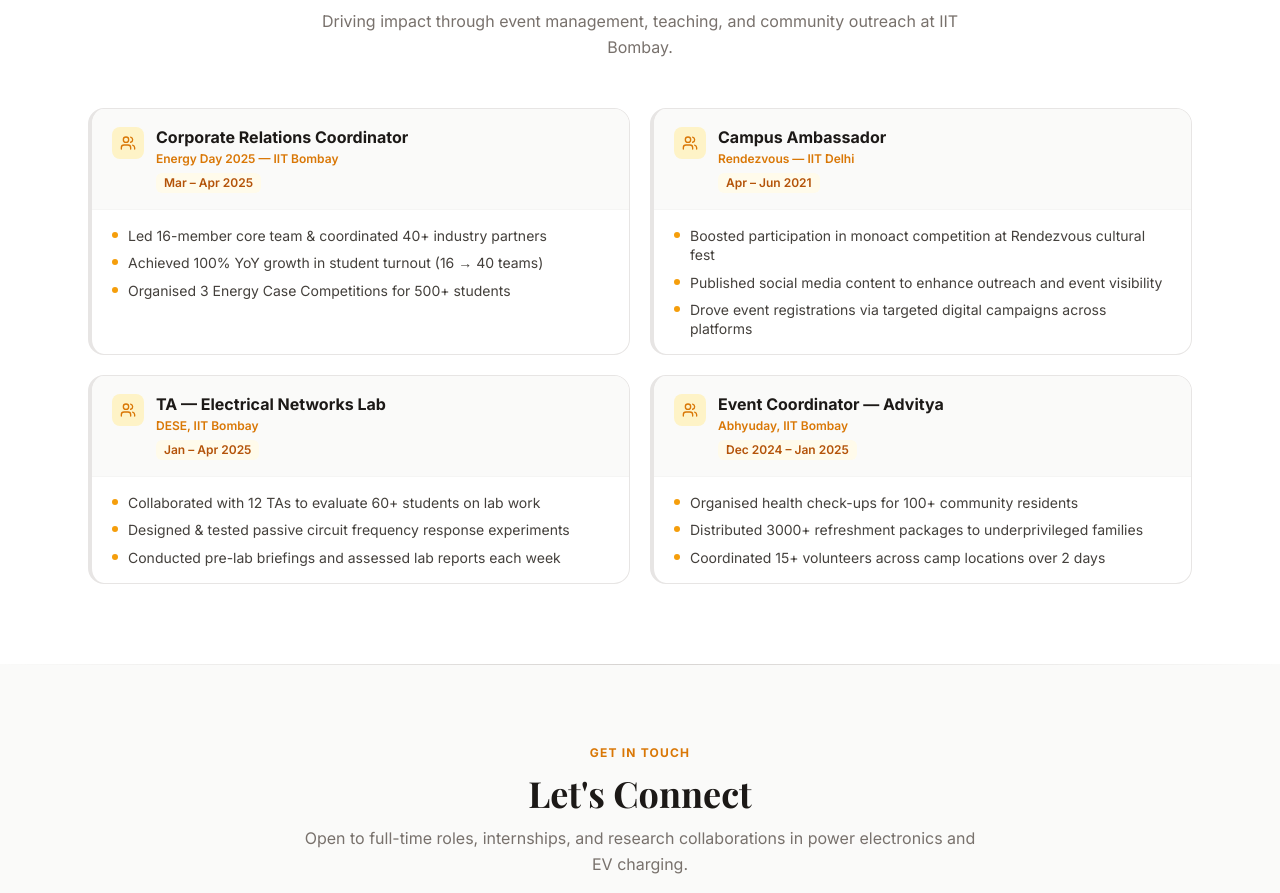
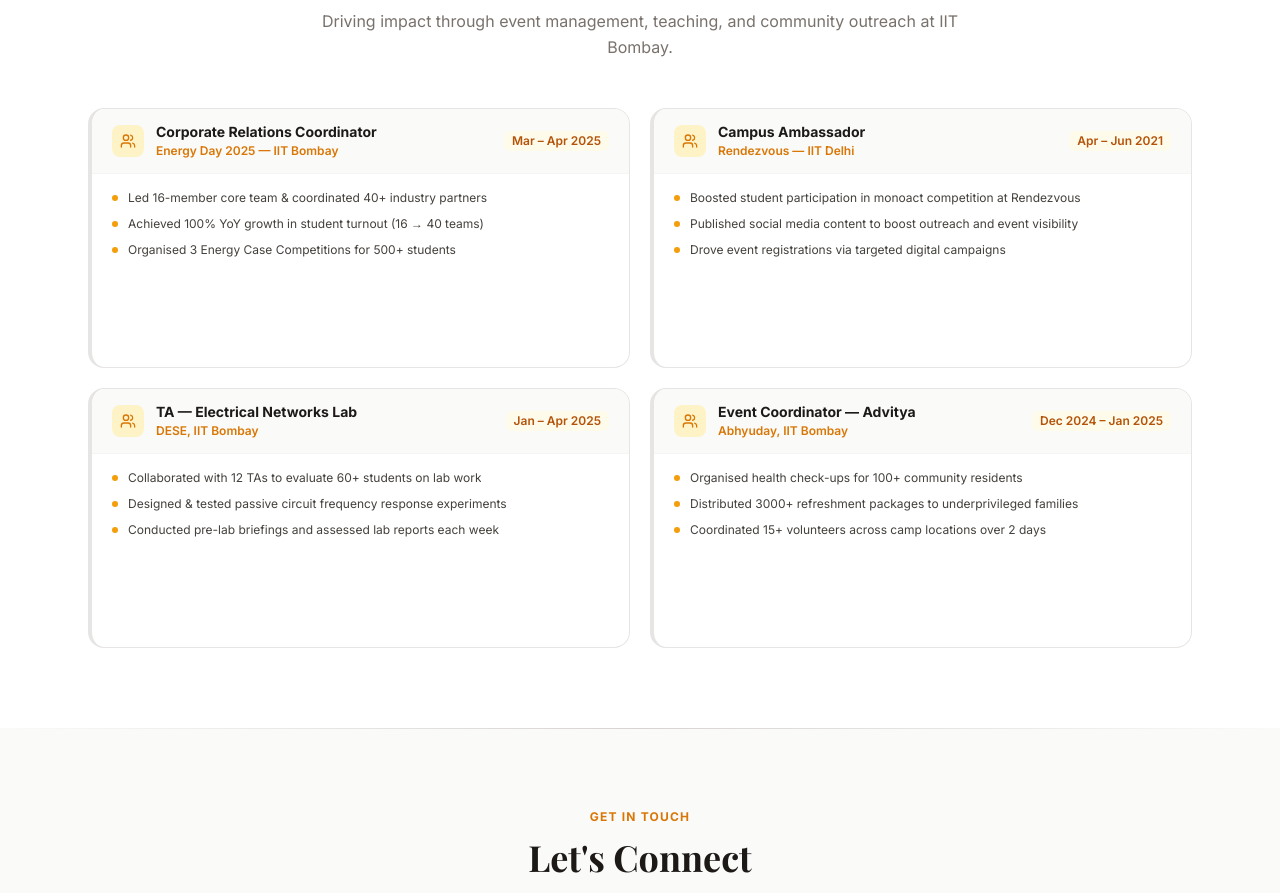
Before and after one commit to AdityaKumar123-aks/my-portfolio, a React (Create React App) app: page / in a window 1280 px wide. Shown: the part 8355-9248 px from the top of the page. Built offline with nearby package versions, Linux system fonts and the light colour scheme.

Commit message:
Refactor leadership role points and styling

```diff
--- a/src/App.js
+++ b/src/App.js
@@ -272,9 +272,9 @@ const leadership = [
     org: "Rendezvous — IIT Delhi",
     period: "Apr – Jun 2021",
     points: [
-      "Boosted participation in monoact competition at Rendezvous cultural fest",
-      "Published social media content to enhance outreach and event visibility",
-      "Drove event registrations via targeted digital campaigns across platforms",
+      "Boosted student participation in monoact competition at Rendezvous",
+      "Published social media content to boost outreach and event visibility",
+      "Drove event registrations via targeted digital campaigns",
     ],
   },
   {
@@ -1307,32 +1307,32 @@ const LeadershipSection = ({ darkMode }) => (
       <div className="grid md:grid-cols-2 gap-5">
         {leadership.map((role, i) => (
           <Reveal key={role.role} delay={i * 80}>
-            <div className={`h-full rounded-2xl border-l-4 border-amber-500 overflow-hidden transition-all hover:-translate-y-0.5 hover:shadow-lg ${
+            <div className={`h-[260px] rounded-2xl border-l-4 border-amber-500 overflow-hidden transition-all hover:-translate-y-0.5 hover:shadow-lg flex flex-col ${
               darkMode
                 ? "bg-slate-800 border-t border-r border-b border-slate-700 hover:shadow-amber-500/5"
                 : "bg-white border-t border-r border-b border-stone-200 hover:shadow-stone-200"
             }`}>
               {/* Header strip */}
-              <div className={`px-4 sm:px-5 py-3 sm:py-4 border-b ${darkMode ? "border-slate-700 bg-slate-800/60" : "border-stone-100 bg-stone-50"}`}>
-                <div className="flex items-start gap-3">
-                  <div className={`w-8 h-8 rounded-lg flex items-center justify-center flex-shrink-0 mt-0.5 ${darkMode ? "bg-amber-400/15 text-amber-400" : "bg-amber-100 text-amber-600"}`}>
+              <div className={`px-5 py-3.5 border-b flex-shrink-0 ${darkMode ? "border-slate-700 bg-slate-800/60" : "border-stone-100 bg-stone-50"}`}>
+                <div className="flex items-center gap-3">
+                  <div className={`w-8 h-8 rounded-lg flex items-center justify-center flex-shrink-0 ${darkMode ? "bg-amber-400/15 text-amber-400" : "bg-amber-100 text-amber-600"}`}>
                     <Users size={16} />
                   </div>
                   <div className="min-w-0 flex-1">
-                    <h3 className={`font-bold text-sm sm:text-base leading-tight ${darkMode ? "text-white" : "text-stone-900"}`}>{role.role}</h3>
-                    <p className={`text-xs font-semibold mt-0.5 ${darkMode ? "text-amber-400" : "text-amber-600"}`}>{role.org}</p>
-                    <span className={`inline-block mt-1.5 text-xs font-semibold px-2 py-0.5 rounded-md ${darkMode ? "bg-amber-400/15 text-amber-400" : "bg-amber-50 text-amber-700"}`}>
-                      {role.period}
-                    </span>
+                    <h3 className={`font-bold text-sm leading-tight truncate ${darkMode ? "text-white" : "text-stone-900"}`}>{role.role}</h3>
+                    <p className={`text-xs font-semibold mt-0.5 truncate ${darkMode ? "text-amber-400" : "text-amber-600"}`}>{role.org}</p>
                   </div>
+                  <span className={`text-xs font-semibold px-2 py-0.5 rounded-md flex-shrink-0 ${darkMode ? "bg-amber-400/15 text-amber-400" : "bg-amber-50 text-amber-700"}`}>
+                    {role.period}
+                  </span>
                 </div>
               </div>
               {/* Points */}
-              <ul className="px-4 sm:px-5 py-3 sm:py-4 space-y-2">
+              <ul className="px-5 py-4 space-y-2.5 flex-1">
                 {role.points.map(pt => (
-                  <li key={pt} className={`flex items-start gap-2.5 text-sm ${darkMode ? "text-slate-300" : "text-stone-700"}`}>
-                    <span className="w-1.5 h-1.5 rounded-full bg-amber-500 flex-shrink-0 mt-1.5" />
-                    <span className="leading-snug">{pt}</span>
+                  <li key={pt} className={`flex items-center gap-2.5 text-xs ${darkMode ? "text-slate-300" : "text-stone-700"}`}>
+                    <span className="w-1.5 h-1.5 rounded-full bg-amber-500 flex-shrink-0" />
+                    <span className="truncate">{pt}</span>
                   </li>
                 ))}
               </ul>
```
